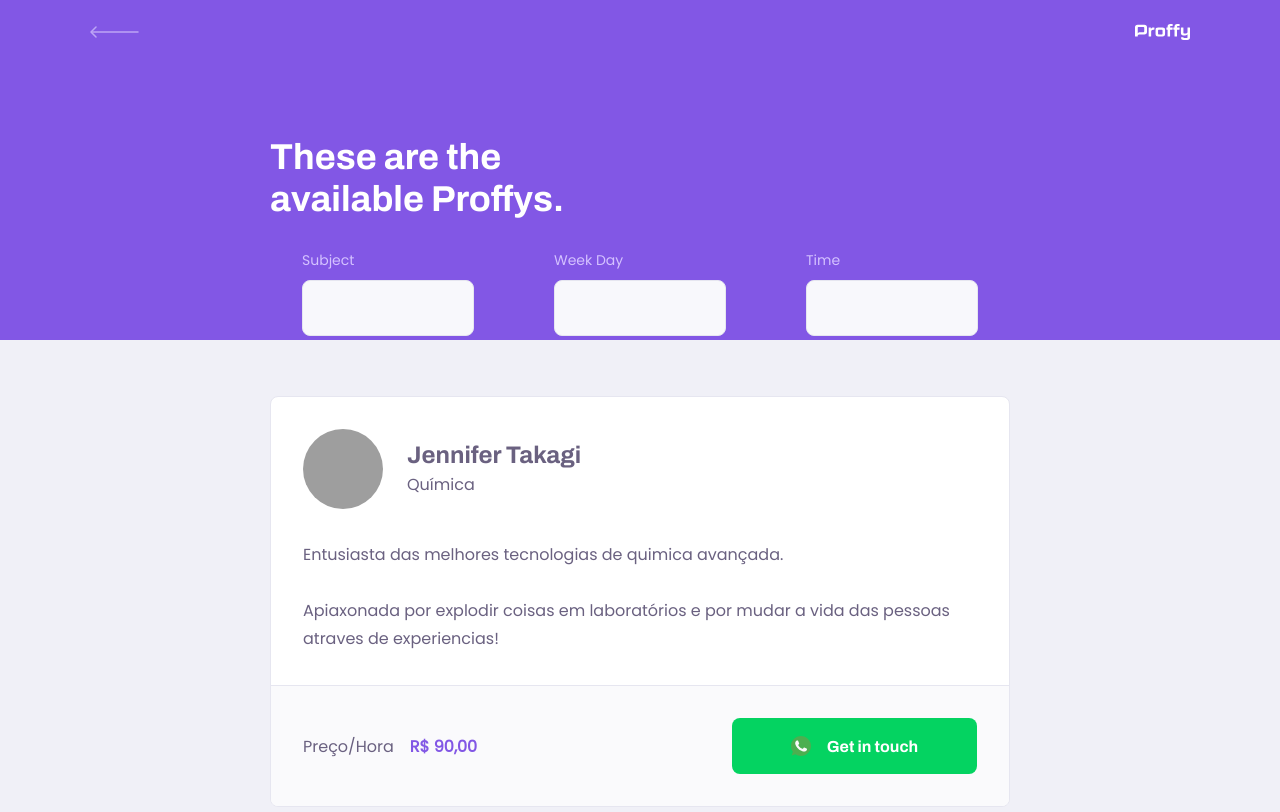
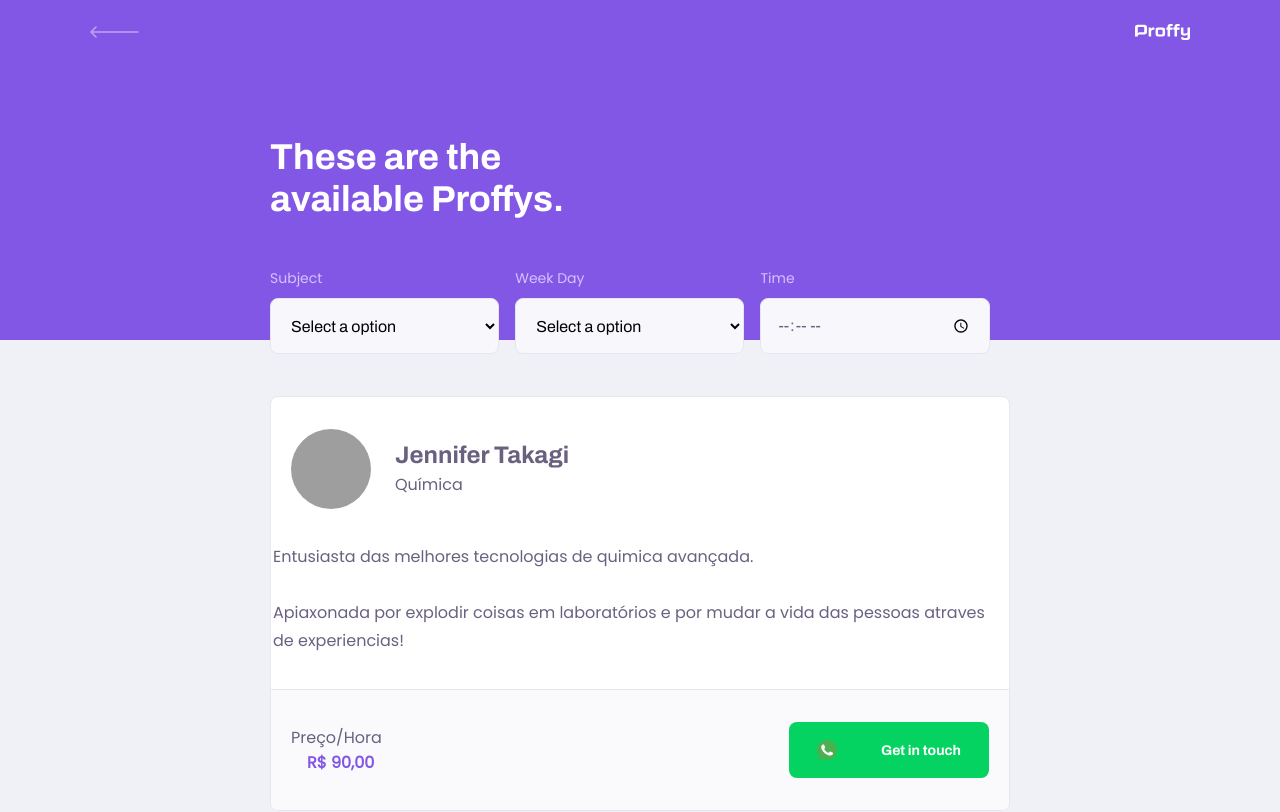
Before and after one commit to jennifertakagi/proffy-app, a React (Create React App) app in the folder web/: page /study in a window 1280 px wide. Shown: the top 812 px of the page. Built offline with nearby package versions, Linux system fonts and the light colour scheme; grey boxes are pictures that could not be loaded; the HTML template or start-up script is replaced by a standard one.

Commit message:
Add Input, Select and Textarea on PageHeader and TeacherList

```diff
--- a/web/src/components/PageHeader/index.tsx
+++ b/web/src/components/PageHeader/index.tsx
@@ -8,21 +8,23 @@ import backIcon from '../../assets/icons/back.svg'
 
 interface PageHeaderProps {
     title: string;
+    description?: string;
 }
 
-const PageHeader: React.FC<PageHeaderProps> = (props) => {
+const PageHeader: React.FC<PageHeaderProps> = ({ title, description, children }) => {
     return (
         <header className="page-header">
             <div className="top-bar-container">
                 <Link to="/">
-                    <img src={backIcon} alt="Back" />
+                    <img src={ backIcon } alt="Back" />
                 </Link>
-                <img src={logoImage} alt="Proffy logo" />
+                <img src={ logoImage } alt="Proffy logo" />
             </div>
 
             <div className="header-content">
-                <strong>{props.title}</strong>
-                {props.children}
+                <strong>{ title }</strong>
+                { description && <p>{ description }</p> }
+                { children }
             </div>
 
         </header>
--- a/web/src/components/PageHeader/styles.css
+++ b/web/src/components/PageHeader/styles.css
@@ -40,6 +40,14 @@
     color: var(--color-title-in-primary);
 }
 
+.page-header .header-content p {
+    max-width: 30rem;
+    font-size: 1.6rem;
+    line-height: 2.6rem;
+    color: var(--color-text-in-primary);
+    margin-top:2.4rem;
+}
+
 @media (min-width: 700px) {
     .page-header {
         height: 340px;
--- a/web/src/pages/TeacherList/index.tsx
+++ b/web/src/pages/TeacherList/index.tsx
@@ -2,6 +2,8 @@ import React from 'react';
 
 import PageHeader from '../../components/PageHeader'
 import TeacherItem from '../../components/TeacherItem';
+import Input from '../../components/Input'
+import Select from '../../components/Select'
 
 import './styles.css'
 
@@ -10,20 +12,37 @@ function TeacherList() {
         <div id="page-teacher-list" className="container">
            <PageHeader title="These are the available Proffys.">
                <form id="search-teachers">
-                   <div className="input-block">
-                        <label htmlFor="subject">Subject</label>
-                        <input type="text" id="subject" />
-                   </div>
+                    <Select
+                        name="subject"
+                        label="Subject"
+                        options={[
+                            { value: 'Angular JS', label: 'Angular JS' },
+                            { value: 'Cypress', label: 'Cypress' },
+                            { value: 'Javascript', label: 'Javascript' },
+                            { value: 'Jest', label: 'Jest' },
+                            { value: 'Molecular JS', label: 'Molecular JS' },
+                            { value: 'Mongo DB', label: 'Mongo DB' },
+                            { value: 'Node JS', label: 'Node JS' },
+                            { value: 'React', label: 'React' },
+                            { value: 'React Native', label: 'React Native' },
+                            { value: 'Vue JS', label: 'Vue JS' }
+                        ]}
+                    />
 
-                   <div className="input-block">
-                        <label htmlFor="week_day">Week Day</label>
-                        <input type="text" id="week_day" />
-                   </div>
-
-                   <div className="input-block">
-                        <label htmlFor="time">Time</label>
-                        <input type="text" id="time" />
-                   </div>
+                    <Select
+                        name="week_day"
+                        label="Week Day"
+                        options={[
+                            { value: '0', label: 'Sunday' },
+                            { value: '1', label: 'Monday' },
+                            { value: '2', label: 'Tuesday' },
+                            { value: '3', label: 'Wednesday' },
+                            { value: '4', label: 'Thursday' },
+                            { value: '5', label: 'Friday' },
+                            { value: '6', label: 'Saturday' }
+                        ]}
+                    />
+                   <Input name="time" label="Time" type="time" />
                </form>
            </PageHeader>
 
--- a/web/src/pages/TeacherList/styles.css
+++ b/web/src/pages/TeacherList/styles.css
@@ -9,42 +9,6 @@
 
 #search-teachers label {
     color: var(--color-text-in-primary);
-}
-
-#search-teachers .input-block {
-    position: relative;
-    margin: 0 3.2rem 3.2rem;
-}
-
-#search-teachers .input-block + .input-block {
-    margin-top: 1.4rem;
-}
-
-#search-teachers .input-block label {
-    font-size: 1.4rem;
-}
-
-#search-teachers .input-block input {
-    width: 100%;
-    height: 5.6rem;
-    margin-top: 0.8rem;
-    border-radius: 0.8rem;
-    background: var(--color-input-background);
-    border: 1px solid var(--color-line-in-white);
-    outline: 0.8rem;
-    padding: 0 1.6rem;
-    font: 1.6rem Archivo;
-}
-
-#search-teachers .input-block:focus-within::after {
-    width: calc(100% - 3.2rem);
-    height: 2px;
-    content: '';
-    background: var(--color-primary-light);
-    position: absolute;
-    left: 1.6rem;
-    right: 1.6rem;
-    bottom: 0;
 }
 
 #page-teacher-list main {
@@ -142,8 +106,8 @@
         bottom: -28px;
     }
 
-    #search-teachers .input-block + .input-block {
-        margin-top: 0;
+    #search-teachers .select-block {
+        margin-top: 1.4rem !important;
     }
 
     #page-teacher-list main {
@@ -151,27 +115,4 @@
         max-width: 740px;
         margin: 0 auto;
     }
-
-    .teacher-item header, .teacher-item footer {
-        padding: 3.2rem;
-    }
-
-    .teacher-item > p {
-        padding: 0 3.2rem;
-    }
-
-    .teacher-item footer p strong {
-        display: initial;
-        margin-left: 1.6rem;
-    }
-
-    .teacher-item footer button {
-        width: 24.5rem;
-        font-size: 1.6rem;
-        justify-content:center;
-    }
-
-    .teacher-item footer button img {
-        margin-right: 1.6rem;
-    }
 }
```
